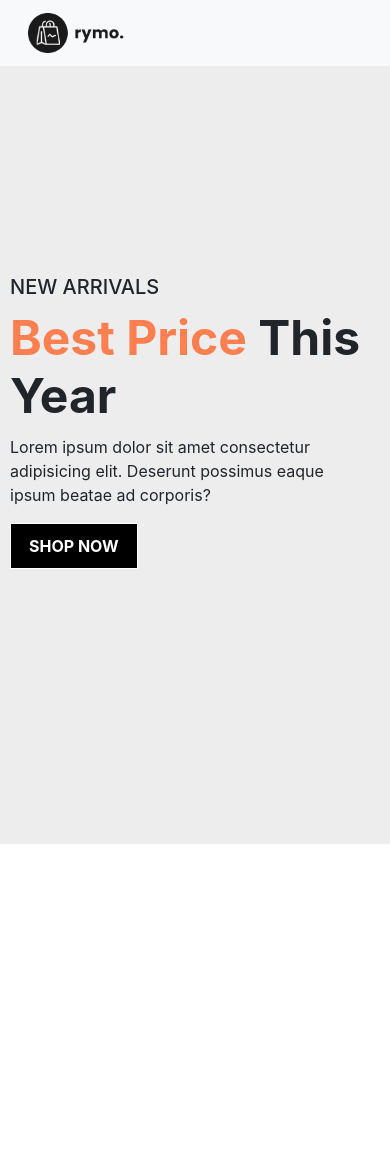
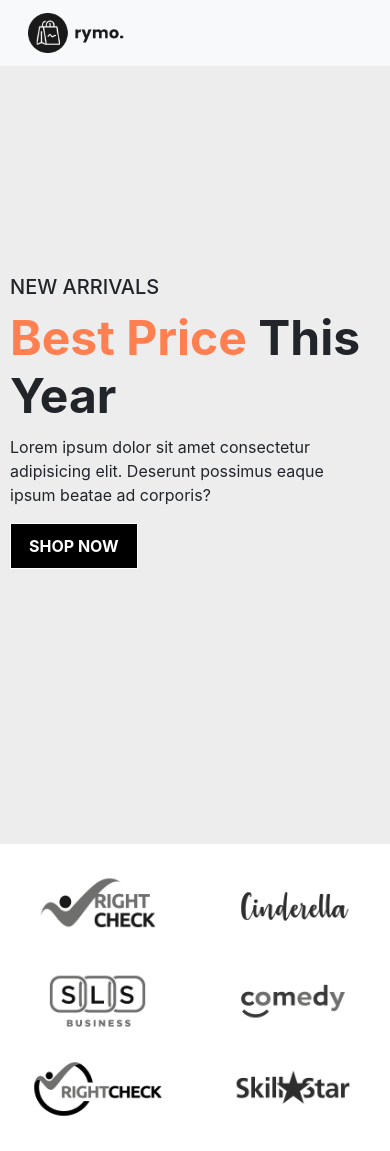
Before and after one commit to samshaikh737/Ecommerce-website-template, a plain HTML site: page index.html in a window 390 px wide. Before the commit the page ends 844 px from the top, so only its background shows below. Drawn offline with nearby package versions, Linux system fonts and the light colour scheme; a web font is replaced by a local one.

Commit message:
brand section is made with responsive

```diff
--- a/assets/js/index.js
+++ b/assets/js/index.js
@@ -0,0 +1,14 @@
+      // All brand images append function
+      function allBrandImages(num) {
+        const brandImagesDiv = document.querySelector("#brand-images-div")
+        for (let i = 0; i < num; i++) {
+          let img = document.createElement("img");
+          img.src = `./assets/img/brand/${i+1}.png`;
+          img.alt = "brand-image"
+          img.className = "brand-img img-fluid col-lg-2 col-md-4 col-6"
+
+          brandImagesDiv.appendChild(img)
+        }
+      }
+      // run function
+      allBrandImages(6)
--- a/index.html
+++ b/index.html
@@ -86,7 +86,14 @@
     </section>
     <!-- /========= home end ============== / -->
 
-
+    <!-- /========= Brand start ============== / -->
+    <section class="brand m-0 py-3">
+      <div class="brand-container container">
+        <div class="row brand-images-container" id="brand-images-div">
+        </div>
+      </div>
+    </section>
+    <!-- /========= Brand end ============== / -->
 
     <style>
 
@@ -97,6 +104,14 @@
     <!-- /========= Static js base.Js ============== / -->
     <script src="./assets/js/base.js"></script>
 
+    <!-- /========= Static js index.Js ============== / -->
+    <script src="./assets/js/index.js"></script>
+
+    <script>
+
+
+    </script>
+
     <!-- /========= Bootstrap cdn Js ============== / -->
     <script src="https://cdn.jsdelivr.net/npm/@popperjs/core@2.9.2/dist/umd/popper.min.js" integrity="sha384-IQsoLXl5PILFhosVNubq5LC7Qb9DXgDA9i+tQ8Zj3iwWAwPtgFTxbJ8NT4GN1R8p" crossorigin="anonymous"></script>
     <script src="https://cdn.jsdelivr.net/npm/bootstrap@5.0.2/dist/js/bootstrap.min.js" integrity="sha384-cVKIPhGWiC2Al4u+LWgxfKTRIcfu0JTxR+EQDz/bgldoEyl4H0zUF0QKbrJ0EcQF" crossorigin="anonymous"></script>
```
